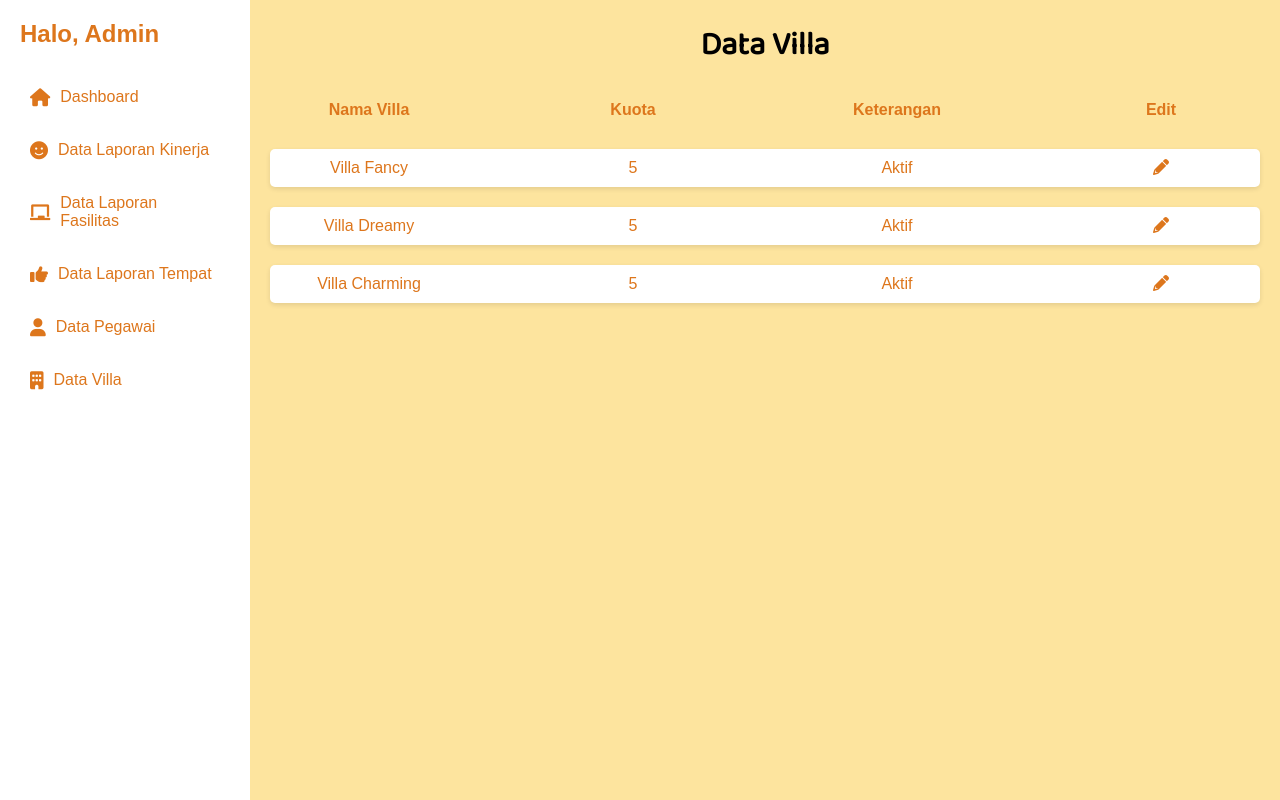
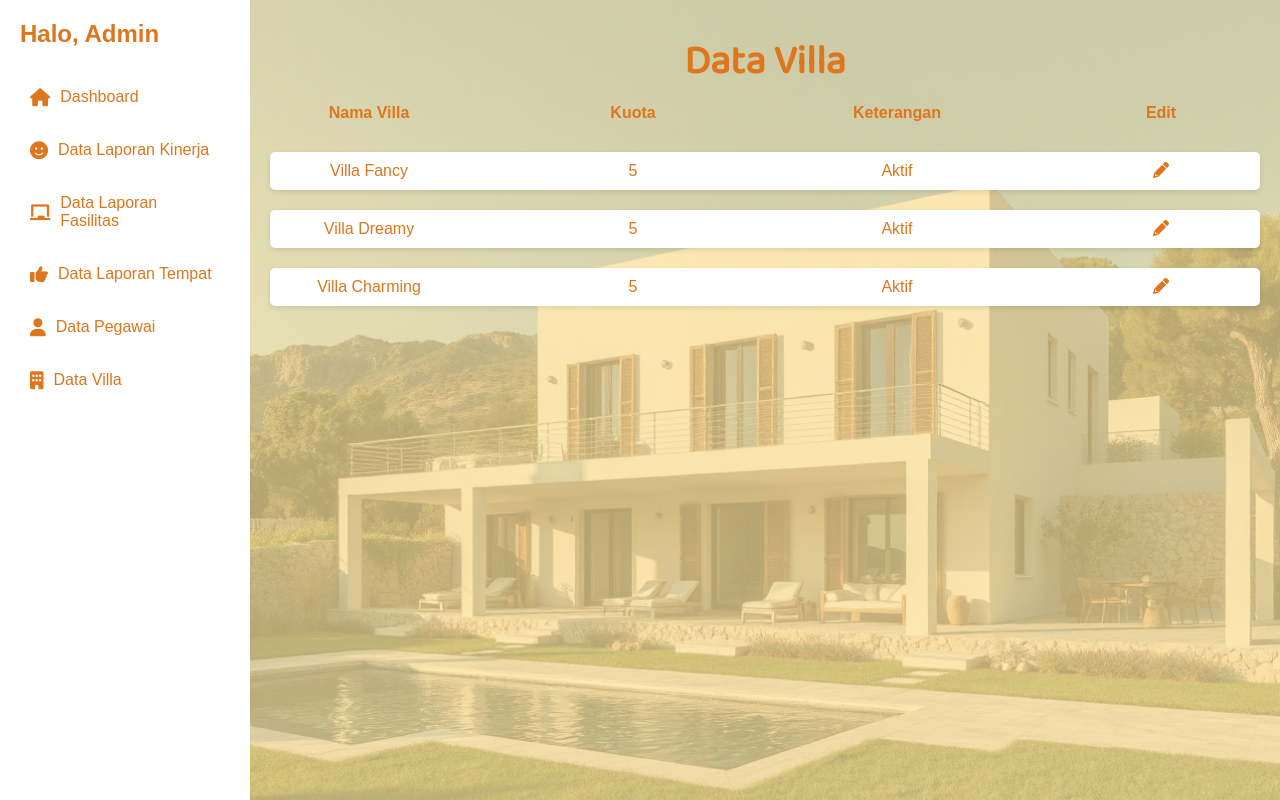
Before and after one commit to aefafifah/filya_suite, a PHP site: page /datavilla.php in a window 1280 px wide. Run offline with PHP 8.4, Linux system fonts and the light colour scheme.

Commit message:
fix bg add asset

```diff
--- a/DiagramLingkaran.php
+++ b/DiagramLingkaran.php
@@ -47,7 +47,7 @@
 
         /* Dashboard area dengan gambar latar */
         .dashboard {
-            background-image: url('1.jpg');
+            background-image: url('blubrown.jpg');
             background-size: cover;
             background-position: center;
             background-repeat: no-repeat;
--- a/datavilla.php
+++ b/datavilla.php
@@ -18,6 +18,7 @@
             font-family: Arial, sans-serif;
             display: flex;
         }
+
         /* Sidebar */
         .sidebar {
             width: 250px;
@@ -51,33 +52,63 @@
         /* Konten Utama */
         .main-content {
             flex: 1;
-            padding: 20px;
+            padding: 30px 20px; /* Mengatur padding agar selaras */
             background-color: #FDE49E;
             text-align: center;
+            background-image: url('blubrown.jpg');
+            background-size: cover;
+            background-position: center;
+            background-repeat: no-repeat;
+            position: relative;
         }
+
+        /* Overlay */
+        .main-content::before {
+            content: '';
+            position: absolute;
+            top: 0;
+            left: 0;
+            right: 0;
+            bottom: 0;
+            background-color: #FDE49E;
+            opacity: 0.7;
+            z-index: 1;
+        }
+
+        /* Menjaga elemen tetap di atas overlay */
+        .labels, .data-row, h1 {
+            position: relative;
+            z-index: 2;
+        }
+
         .main-content h1 {
             font-family: 'Baloo 2', cursive;
-            margin-bottom: 20px;
+            margin: 0; /* Menghapus margin atas agar selaras */
+            font-size: 2.5rem;
             font-weight: bold;
+            color: #DD761C;
         }
+
         .labels, .data-row {
             display: flex;
-            color: #DD761C; /* Warna teks */
+            color: #DD761C;
             margin-bottom: 20px;
-            padding: 10px 0; /* Jarak vertikal */
-            background-color: #fff; /* Latar belakang */
-            border-radius: 5px; /* Sudut membulat */
-            box-shadow: 0 2px 5px rgba(0, 0, 0, 0.1); /* Bayangan */
-            justify-content: space-between; /* Memastikan elemen tersebar merata */
+            padding: 10px 0;
+            background-color: #fff;
+            border-radius: 5px;
+            box-shadow: 0 2px 5px rgba(0, 0, 0, 0.1);
+            justify-content: space-between;
         }
+
         .labels {
             font-weight: bold;
-            background-color: transparent; /* Tidak ada latar belakang */
-            box-shadow: none; /* Menghilangkan bayangan */
+            background-color: transparent;
+            box-shadow: none;
         }
+
         .nama-villa, .kuota, .keterangan, .icon {
-            width: 20%; /* Menjaga lebar yang konsisten */
-            text-align: center; /* Perataan tengah */
+            width: 20%;
+            text-align: center;
         }
     </style>
 </head>
@@ -99,23 +130,10 @@
         <h1><strong>Data Villa</strong></h1>
 
         <?php
-        // Data villa baru
         $villaData = [
-            [
-                'nama_villa' => 'Villa Fancy',
-                'kuota' => 5,
-                'keterangan' => 'Aktif'
-            ],
-            [
-                'nama_villa' => 'Villa Dreamy',
-                'kuota' => 5,
-                'keterangan' => 'Aktif'
-            ],
-            [
-                'nama_villa' => 'Villa Charming',
-                'kuota' => 5,
-                'keterangan' => 'Aktif'
-            ],
+            ['nama_villa' => 'Villa Fancy', 'kuota' => 5, 'keterangan' => 'Aktif'],
+            ['nama_villa' => 'Villa Dreamy', 'kuota' => 5, 'keterangan' => 'Aktif'],
+            ['nama_villa' => 'Villa Charming', 'kuota' => 5, 'keterangan' => 'Aktif'],
         ];
         ?>
 
@@ -129,16 +147,10 @@
 
         <?php foreach ($villaData as $villa): ?>
             <div class="data-row">
-                <div class="nama-villa">
-                    <?php echo htmlspecialchars($villa['nama_villa']); ?>
-                </div>
-                <div class="kuota">
-                    <?php echo htmlspecialchars($villa['kuota']); ?>
-                </div>
-                <div class="keterangan">
-                    <?php echo htmlspecialchars($villa['keterangan']); ?>
-                </div>
-                <div class="icon"><i class="fas fa-pencil-alt"></i></div> <!-- Ikon pensil -->
+                <div class="nama-villa"><?php echo htmlspecialchars($villa['nama_villa']); ?></div>
+                <div class="kuota"><?php echo htmlspecialchars($villa['kuota']); ?></div>
+                <div class="keterangan"><?php echo htmlspecialchars($villa['keterangan']); ?></div>
+                <div class="icon"><i class="fas fa-pencil-alt"></i></div>
             </div>
         <?php endforeach; ?>
     </div>
```
Also changed, not shown: blubrown.jpg (added).
